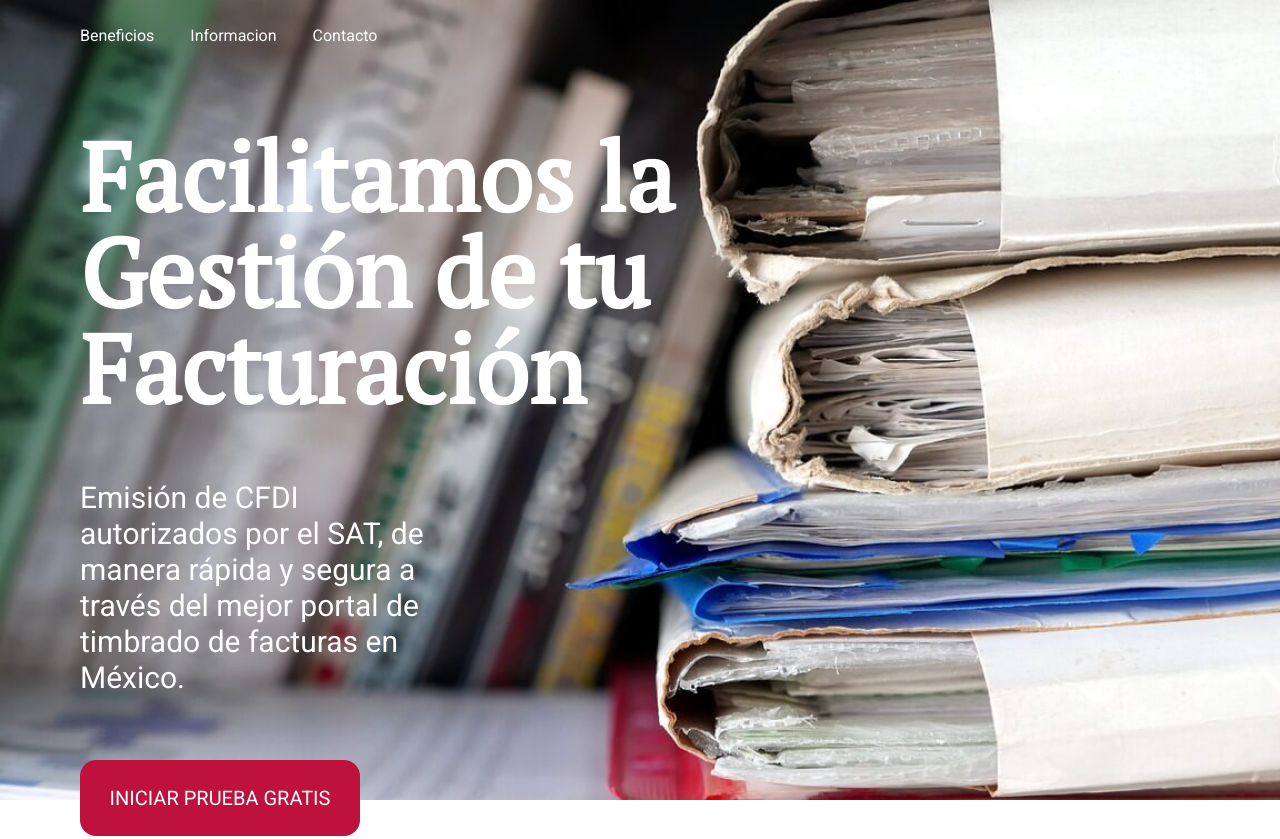
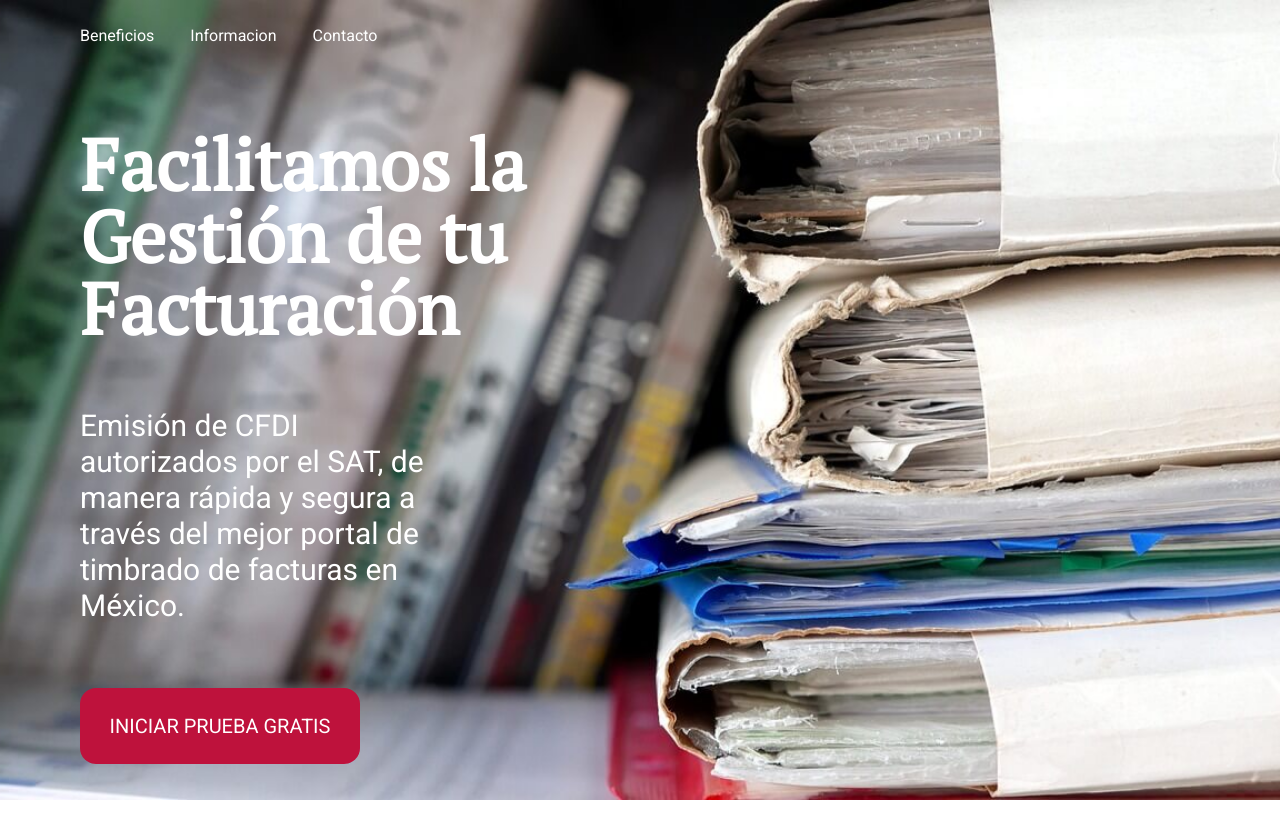
Before and after one commit to yahirantonio/onePageLit, a website built with Vite: page index.html in a window 1280 px wide. Shown: the top 839 px of the page. Built offline with nearby package versions, Linux system fonts and the light colour scheme.

Commit message:
fix(header): correccion del texto principal

```diff
--- a/index.html
+++ b/index.html
@@ -24,7 +24,7 @@
     </nav>
 
     <div class="text-center md:text-left mt-20 text-white">
-      <h1 class="text-5xl md:text-7xl lg:text-8xl font-serif font-bold md:w-5/6 lg:w-7/12 mb-16">Facilitamos la
+      <h1 class="text-5xl md:text-7xl font-serif font-bold md:w-5/6 lg:w-7/12 mb-16">Facilitamos la
         Gestión de tu Facturación</h1>
       <h2 class="text-2xl md:text-3xl md:w-4/6 lg:w-4/12 mb-16 font-roboto">Emisión de CFDI autorizados por el SAT, de
         manera
```
